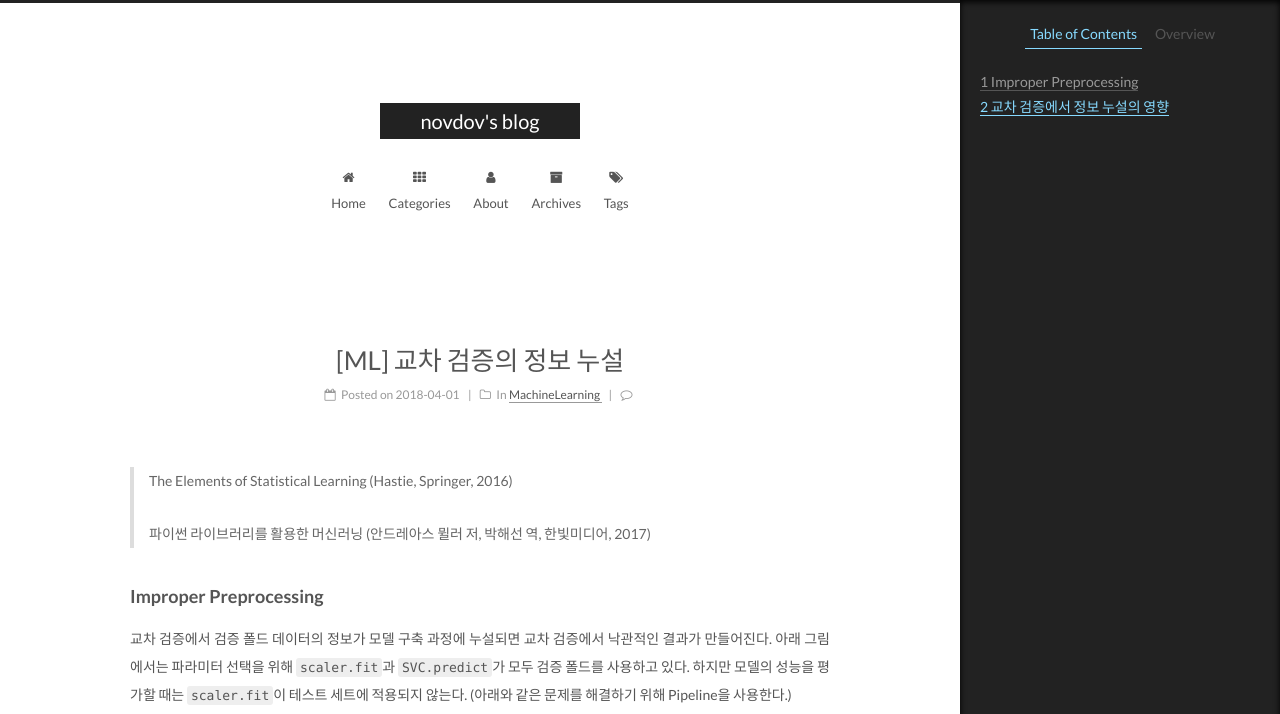
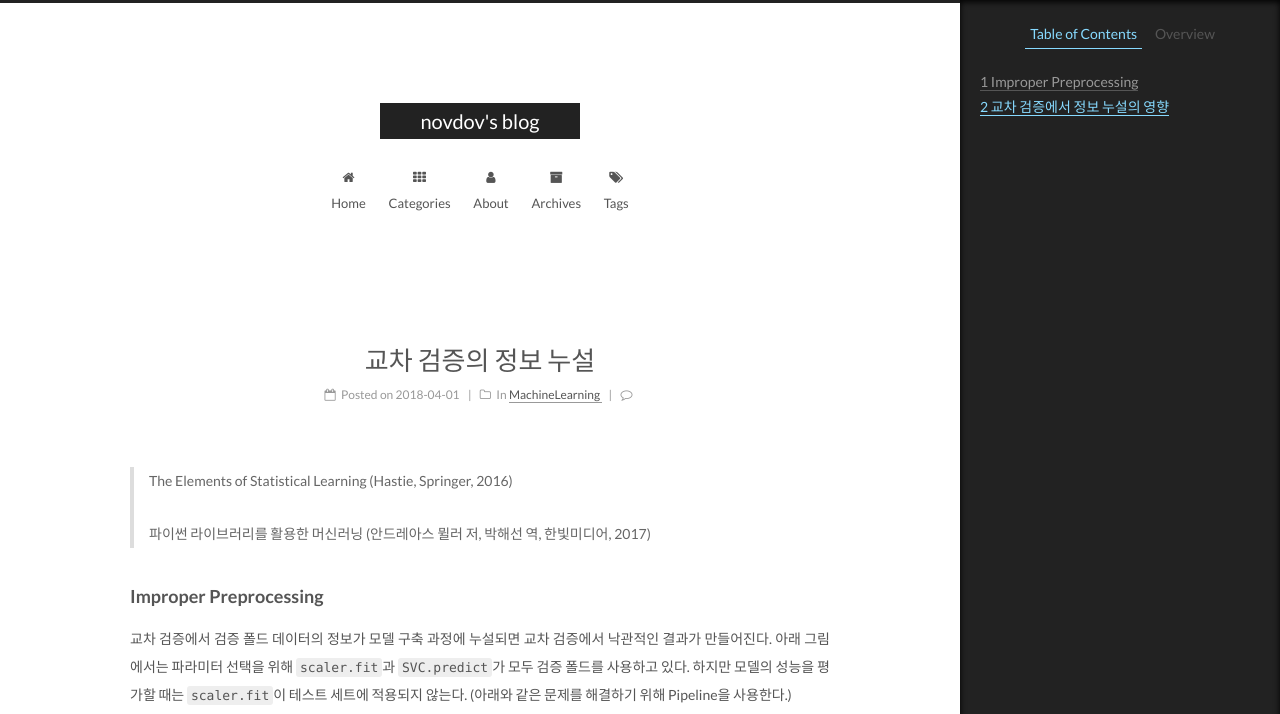
Before and after one commit to novdov/novdov.github.io, a Jekyll site: the page built from _posts/2018-04-01-교차-검증의-정보-누설.md, in a window 1280 px wide, cut to the strip 0-714 px from the top of the page. Built offline with Jekyll 4.4.1, drawn with Linux system fonts in a browser that asks for light colours; formulas are drawn with MathJax 3; comment, search, counter and statistics services are not loaded.

```diff
--- a/_posts/2018-04-01-교차-검증의-정보-누설.md
+++ b/_posts/2018-04-01-교차-검증의-정보-누설.md
@@ -1,5 +1,5 @@
 ---
-title: '[ML] 교차 검증의 정보 누설'
+title: 교차 검증의 정보 누설
 description: 교차 검증에서 검증 폴드 데이터의 정보가 모델 구축 과정에 누설되면 교차 검증에서 낙관적인 결과가 만들어진다. 원치 않는 결과를 방지하기 위해 제대로 된 교차 검증을 하는 방법을 알아봅니다.
 date: 2018-04-01 15:15:03
 categories:
```
Also changed, not shown: _posts/2018-08-26.md (+2 -0 lines), 6 other files.
